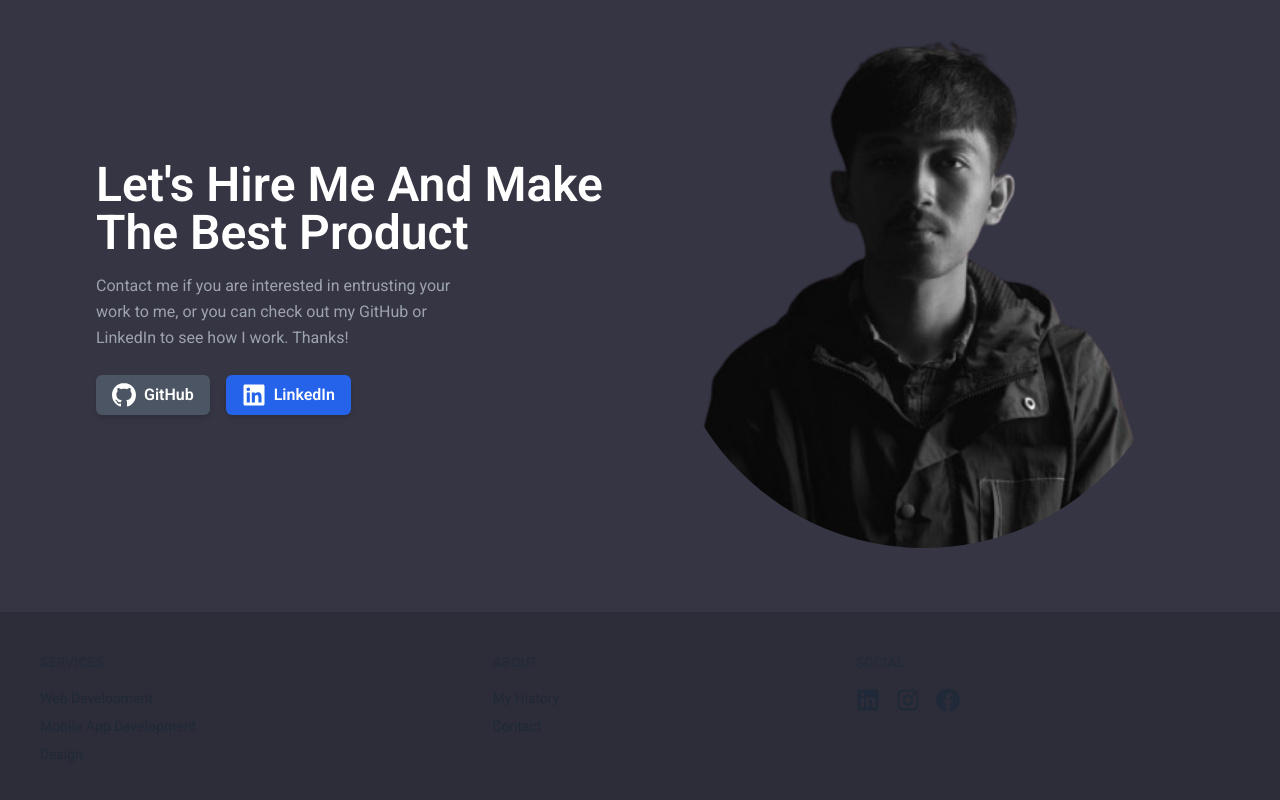
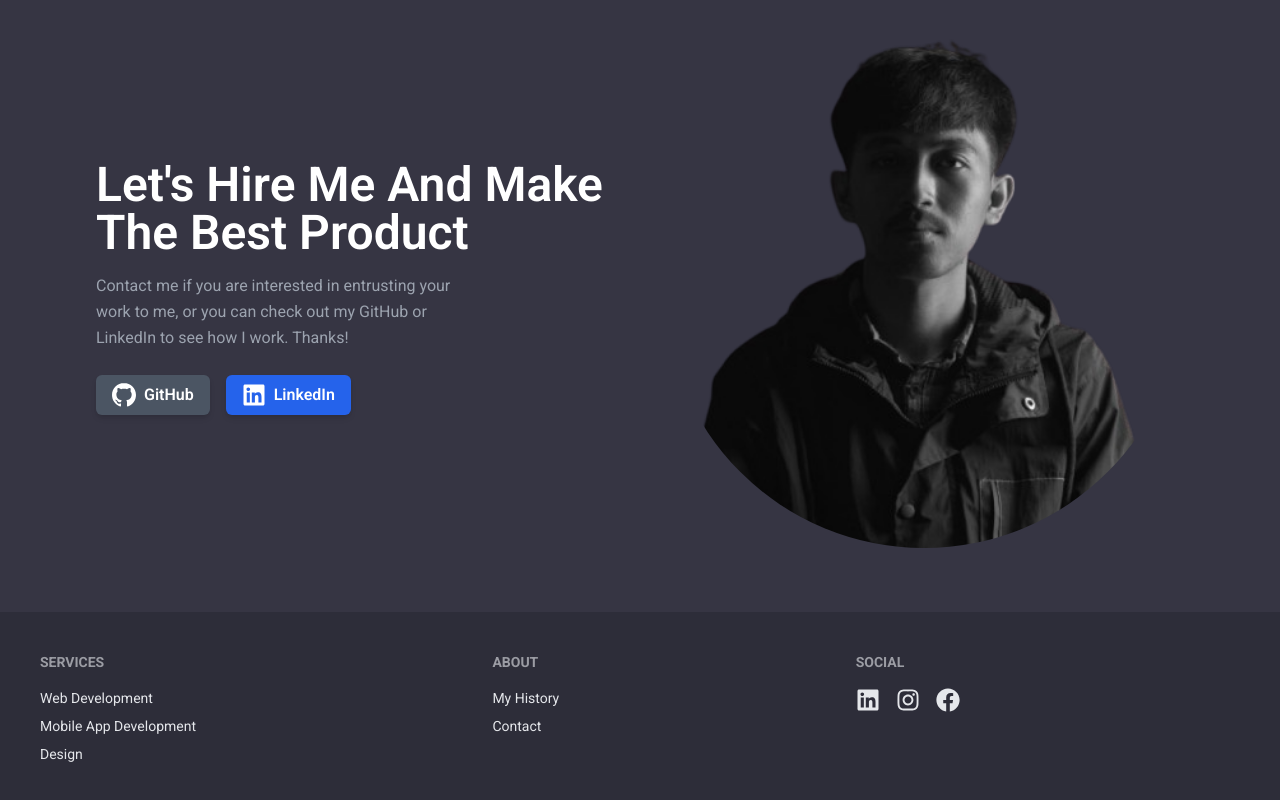
Before and after one commit to ibayeye/portofolio-iqbal, a React (Vite) app: page / in a window 1280 px wide. Shown: the part 3148-3948 px from the top of the page. Built offline with nearby package versions, Linux system fonts and the light colour scheme.

Commit message:
update footer

```diff
--- a/src/components/Footer.jsx
+++ b/src/components/Footer.jsx
@@ -6,21 +6,21 @@ const Footer = () => {
   return (
     <div>
       <footer className="footer bg-[#2D2D39] font-title p-10 ">
-        <nav>
-          <h6 className="footer-title">Services</h6>
+        <nav className=" text-gray-200">
+          <h6 className="footer-title text-gray-200 opacity-1">Services</h6>
           <a href="#services" className="link link-hover">
             Web Development
           </a>
           <a href="#services" className="link link-hover">Mobile App Development</a>
           <a href="#services" className="link link-hover">Design</a>
         </nav>
-        <nav>
-          <h6 className="footer-title">About</h6>
+        <nav className=" text-gray-200">
+          <h6 className="footer-title text-gray-200 opacity-1">About</h6>
           <a href="#home" className="link link-hover">My History</a>
           <a href="#contact" className="link link-hover">Contact</a>
         </nav>
-        <nav>
-          <h6 className="footer-title">Social</h6>
+        <nav className=" text-gray-200">
+          <h6 className="footer-title text-gray-200 opacity-1">Social</h6>
           <div className="grid grid-flow-col gap-4">
             <a
               href="https://www.linkedin.com/in/iqbal-ramadan-1aa02834a/"
```
